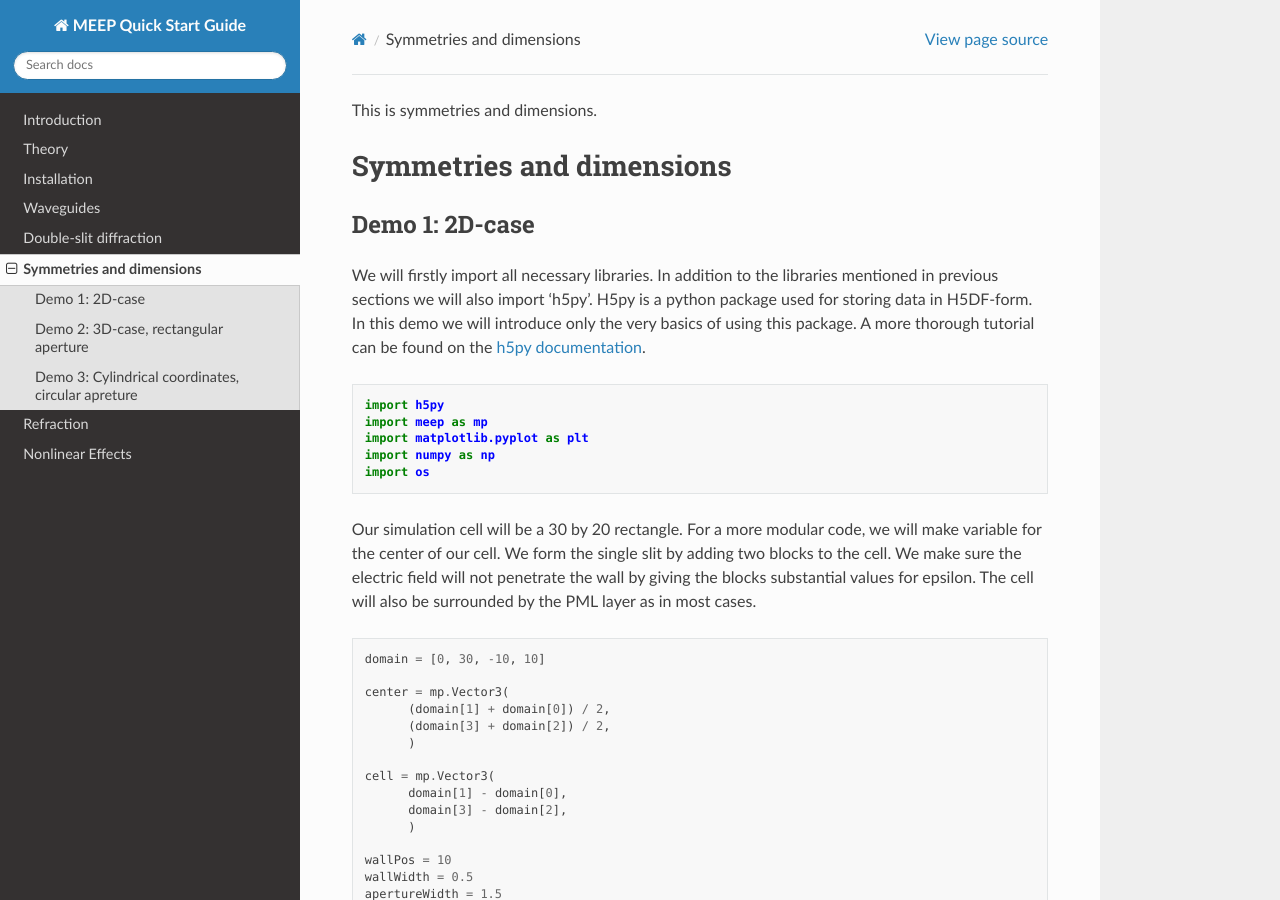
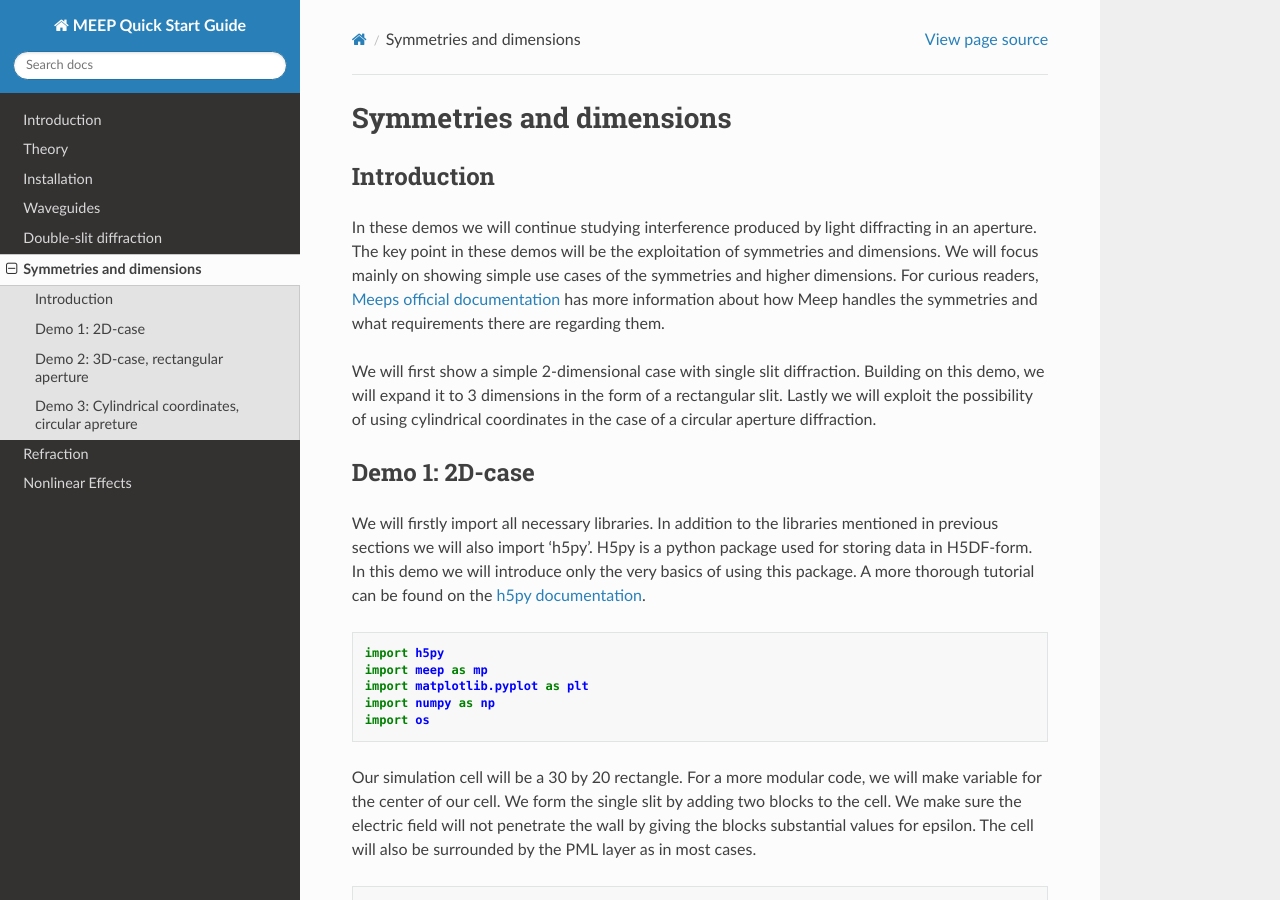
Before and after one commit to lehtisa/tuni_meep_doc, a Sphinx documentation site: the page built from docs/source/symmetries_and_dimensions.rst, in a window 1280 px wide and 900 px high. Built offline with Sphinx 7.4.7 and the Read the Docs theme 3.1.0, drawn with Linux system fonts in a browser that asks for light colours; pages that are not in the unit, such as notebooks, are missing from menus.

Commit message:
actually added introduction

```diff
--- a/docs/source/symmetries_and_dimensions.rst
+++ b/docs/source/symmetries_and_dimensions.rst
@@ -1,13 +1,24 @@
-
-.. _symmetries_and_dimensions:
-
-This is symmetries and dimensions.
 
 ============
 Symmetries and dimensions
 ============
 
 .. _symmetries_and_dimensions:
+
+Introduction
+============
+
+In these demos we will continue studying interference produced by light
+diffracting in an aperture. The key point in these demos will be the exploitation
+of symmetries and dimensions. We will focus mainly on showing simple use cases of
+the symmetries and higher dimensions. For curious readers, `Meeps
+official documentation <https://meep.readthedocs.io/en/latest/Exploiting_Symmetry/>`_
+has more information about how Meep handles the symmetries and what requirements
+there are regarding them.
+
+We will first show a simple 2-dimensional case with single slit diffraction. Building on this
+demo, we will expand it to 3 dimensions in the form of a rectangular slit. Lastly we will exploit
+the possibility of using cylindrical coordinates in the case of a circular aperture diffraction.
 
 Demo 1: 2D-case
 ==========================
```
